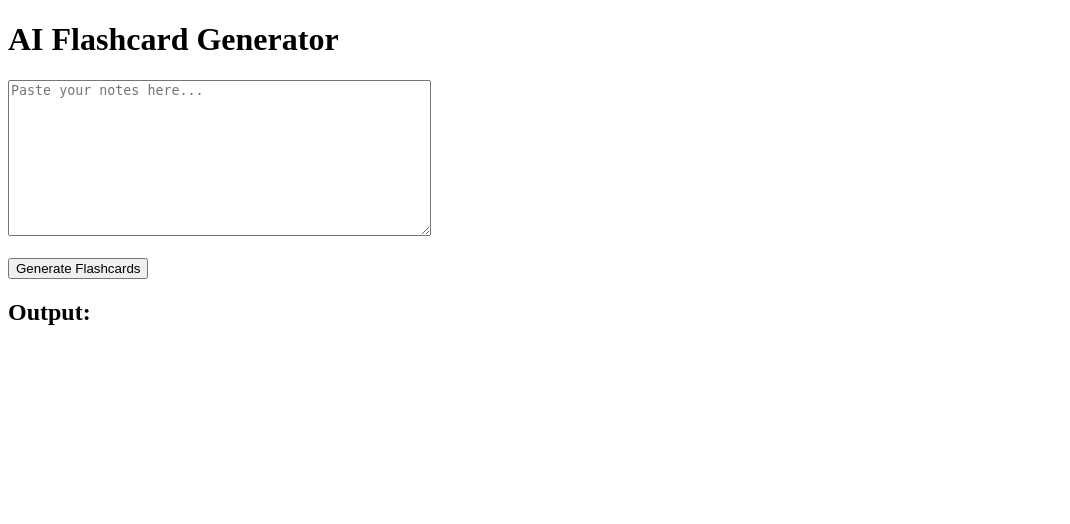
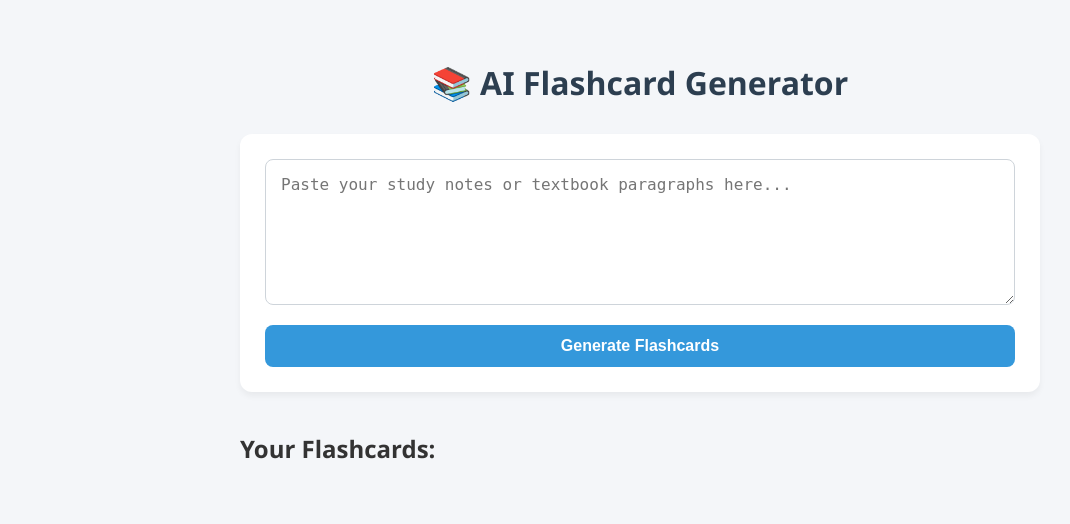
Before and after one commit to rachnanidiya/Engram, a Flask app: page / in a window 1280 px wide. Shown: the top 524 px of the page, without its empty margins (0-1070 px from the left). Run offline with Flask 3, Linux system fonts and the light colour scheme.

Commit message:
Added API for generating flashcards and database to store such

````diff
--- a/app.py
+++ b/app.py
@@ -3,12 +3,13 @@ import json
 from flask import Flask, request, jsonify, render_template
 from flask_sqlalchemy import SQLAlchemy
 from dotenv import load_dotenv
-from openai import OpenAI
+from google import genai
 
-from models import db, Flashcard   # IMPORTANT: import from models.py
+from models import db, Flashcard, Deck
 
 load_dotenv()
-client = OpenAI(api_key=os.getenv("OPENAI_API_KEY"))
+
+client = genai.Client(api_key=os.getenv("GEMINI_API_KEY"))
 
 app = Flask(__name__)
 app.config["SQLALCHEMY_DATABASE_URI"] = "sqlite:///flashcards.db"
@@ -23,38 +24,82 @@ with app.app_context():
 def home():
     return render_template("index.html")
 
+
 def generate_flashcards(text):
-    return [
-        {"question": "What is AI?", "answer": "Simulation of human intelligence"},
-        {"question": "What is ML?", "answer": "Subset of AI that learns from data"},
-        {"question": "What is Python?", "answer": "Programming language used for AI"}
-    ]
-    return json.loads(content)
+    """
+    Sends raw notes to the free Gemini API and requests plain text JSON arrays.
+    """
+    prompt = f"""
+    You are an expert educational assistant. Create flashcards from the text below.
+    You must respond ONLY with a raw JSON array containing objects with 'question' and 'answer' keys.
+    Do not include any markdown backticks, intro text, or code block formatting like ```json.
+
+    Text: {text}
+    """
+
+    try:
+        response = client.models.generate_content(
+            model='gemini-2.5-flash',
+            contents=prompt,
+        )
+
+
+        clean_text = response.text.strip().replace("```json", "").replace("```", "")
+        return json.loads(clean_text)
+
+    except Exception as e:
+        print("Gemini API Error details:", str(e))
+        return []
+
 
 @app.route("/generate", methods=["POST"])
 def generate():
     try:
         data = request.get_json()
-        print("REQUEST DATA:", data)
-
         text = data.get("text") if data else None
 
         if not text:
             return jsonify({"error": "No text provided"}), 400
 
-        cards = generate_flashcards(text)
 
-        print("CARDS GENERATED:", cards)
+        new_deck = Deck(title="AI Generated Deck")
+        db.session.add(new_deck)
+        db.session.commit()
+
+
+        cards_data = generate_flashcards(text)
+
+        if not cards_data:
+            return jsonify({"error": "Failed to generate flashcards from the text"}), 500
+
+        saved_cards = []
+        for item in cards_data:
+            new_card = Flashcard(
+                deck_id=new_deck.id,
+                question=item.get("question"),
+                answer=item.get("answer")
+            )
+            db.session.add(new_card)
+            db.session.commit()
+
+            saved_cards.append({
+                "id": new_card.id,
+                "question": new_card.question,
+                "answer": new_card.answer
+            })
+
+        print(f"SUCCESS: Saved {len(saved_cards)} cards under Deck ID {new_deck.id}")
 
         return jsonify({
-            "cards": cards
+            "status": "success",
+            "deck_id": new_deck.id,
+            "cards": saved_cards
         })
 
     except Exception as e:
-        print("ERROR IN /generate:", str(e))
-        return jsonify({
-            "error": str(e)
-        }), 500
+        print("ERROR IN /generate route:", str(e))
+        db.session.rollback()
+        return jsonify({"error": str(e)}), 500
 
 
 if __name__ == "__main__":
--- a/static/script.js
+++ b/static/script.js
@@ -1,28 +1,48 @@
-function generate() {
-    const text = document.getElementById("textInput").value;
+async function generate() {
+    const textInput = document.getElementById("textInput").value;
+    const container = document.getElementById("flashcardContainer");
+    const statusDiv = document.getElementById("status");
 
-    console.log("Sending:", text);
+    container.innerHTML = "";
+    if (!textInput.trim()) {
+        alert("Please enter some text first!");
+        return;
+    }
 
-    fetch("/generate", {
-        method: "POST",
-        headers: {
-            "Content-Type": "application/json"
-        },
-        body: JSON.stringify({ text: text })
-    })
-    .then(res => res.json())
-    .then(data => {
-        console.log("Response:", data);
+    statusDiv.innerText = "Generating flashcards... please wait... ✨";
 
-        if (data.error) {
-            document.getElementById("output").innerText = data.error;
-            return;
+    try {
+        const response = await fetch("/generate", {
+            method: "POST",
+            headers: { "Content-Type": "application/json" },
+            body: JSON.stringify({ text: textInput })
+        });
+
+        const result = await response.json();
+
+        if (response.ok && result.cards) {
+            statusDiv.innerText = `Success! Created ${result.cards.length} cards inside Deck #${result.deck_id}.`;
+
+            let cardHTML = "";
+
+            result.cards.forEach(card => {
+                cardHTML += `
+                    <div class="flashcard-wrapper" onclick="this.querySelector('.flashcard').classList.toggle('flipped')">
+                        <div class="flashcard">
+                            <div class="card-face card-front">${card.question}</div>
+                            <div class="card-face card-back">${card.answer}</div>
+                        </div>
+                    </div>
+                `;
+            });
+
+            container.innerHTML = cardHTML;
+
+        } else {
+            statusDiv.innerText = "Error: " + (result.error || "Failed to make cards");
         }
-
-        document.getElementById("output").innerText =
-            JSON.stringify(data.cards, null, 2);
-    })
-    .catch(err => {
-        console.error("Fetch error:", err);
-    });
+    } catch (error) {
+        console.error("Fetch Error:", error);
+        statusDiv.innerText = "An error occurred while connecting to the server.";
+    }
 }
--- a/templates/index.html
+++ b/templates/index.html
@@ -1,24 +1,126 @@
 <!DOCTYPE html>
-<html>
+<html lang="en">
 <head>
+    <meta charset="UTF-8">
+    <meta name="viewport" content="width=device-width, initial-scale=1.0">
     <title>AI Flashcard Generator</title>
+    <style>
+        body {
+            font-family: 'Segoe UI', Tahoma, Geneva, Verdana, sans-serif;
+            background-color: #f4f6f9;
+            color: #333;
+            max-width: 800px;
+            margin: 0 auto;
+            padding: 40px 20px;
+        }
+        h1 {
+            color: #2c3e50;
+            text-align: center;
+            margin-bottom: 30px;
+        }
+        .input-container {
+            background: white;
+            padding: 25px;
+            border-radius: 12px;
+            box-shadow: 0 4px 6px rgba(0,0,0,0.05);
+            margin-bottom: 40px;
+        }
+        textarea {
+            width: 100%;
+            border: 1px solid #ced4da;
+            border-radius: 8px;
+            padding: 15px;
+            font-size: 16px;
+            resize: vertical;
+            box-sizing: border-box;
+        }
+        button {
+            background-color: #3498db;
+            color: white;
+            border: none;
+            padding: 12px 25px;
+            font-size: 16px;
+            font-weight: 600;
+            border-radius: 8px;
+            cursor: pointer;
+            margin-top: 15px;
+            width: 100%;
+            transition: background 0.2s;
+        }
+        button:hover {
+            background-color: #2980b9;
+        }
+        .status-message {
+            text-align: center;
+            font-weight: bold;
+            color: #7f8c8d;
+            margin: 20px 0;
+        }
+        #flashcardContainer {
+            display: grid;
+            grid-template-columns: repeat(auto-fill, minmax(250px, 1fr));
+            gap: 20px;
+            margin-top: 20px;
+        }
+        .flashcard-wrapper {
+            perspective: 1000px;
+            height: 180px;
+            cursor: pointer;
+        }
+        .flashcard {
+            width: 100%;
+            height: 100%;
+            position: relative;
+            transform-style: preserve-3d;
+            transition: transform 0.4s;
+            box-shadow: 0 4px 8px rgba(0,0,0,0.1);
+            border-radius: 10px;
+        }
+        .flashcard.flipped {
+            transform: rotateY(180deg);
+        }
+        .card-face {
+            position: absolute;
+            width: 100%;
+            height: 100%;
+            backface-visibility: hidden;
+            display: flex;
+            align-items: center;
+            justify-content: center;
+            padding: 20px;
+            box-sizing: border-box;
+            border-radius: 10px;
+            text-align: center;
+            font-size: 16px;
+            font-weight: 500;
+        }
+        .card-front {
+            background-color: #ffffff;
+            color: #2c3e50;
+            border: 2px solid #3498db;
+        }
+        .card-back {
+            background-color: #2c3e50;
+            color: #ffffff;
+            transform: rotateY(180deg);
+            border: 2px solid #2c3e50;
+        }
+    </style>
 </head>
-
 <body>
 
-    <h1>AI Flashcard Generator</h1>
+    <h1>📚 AI Flashcard Generator</h1>
 
-    <textarea id="textInput" rows="10" cols="50"
-        placeholder="Paste your notes here..."></textarea>
+    <div class="input-container">
+        <textarea id="textInput" rows="6" placeholder="Paste your study notes or textbook paragraphs here..."></textarea>
+        <button onclick="generate()">Generate Flashcards</button>
+    </div>
 
-    <br><br>
+    <div id="status" class="status-message"></div>
 
-    <button onclick="generate()">Generate Flashcards</button>
-
-    <h2>Output:</h2>
-    <pre id="output"></pre>
+    <h2>Your Flashcards:</h2>
+    <div id="flashcardContainer"></div>
 
     <script src="/static/script.js"></script>
-
 </body>
 </html>
````
Also changed, not shown: models.py (+5 -4 lines).
